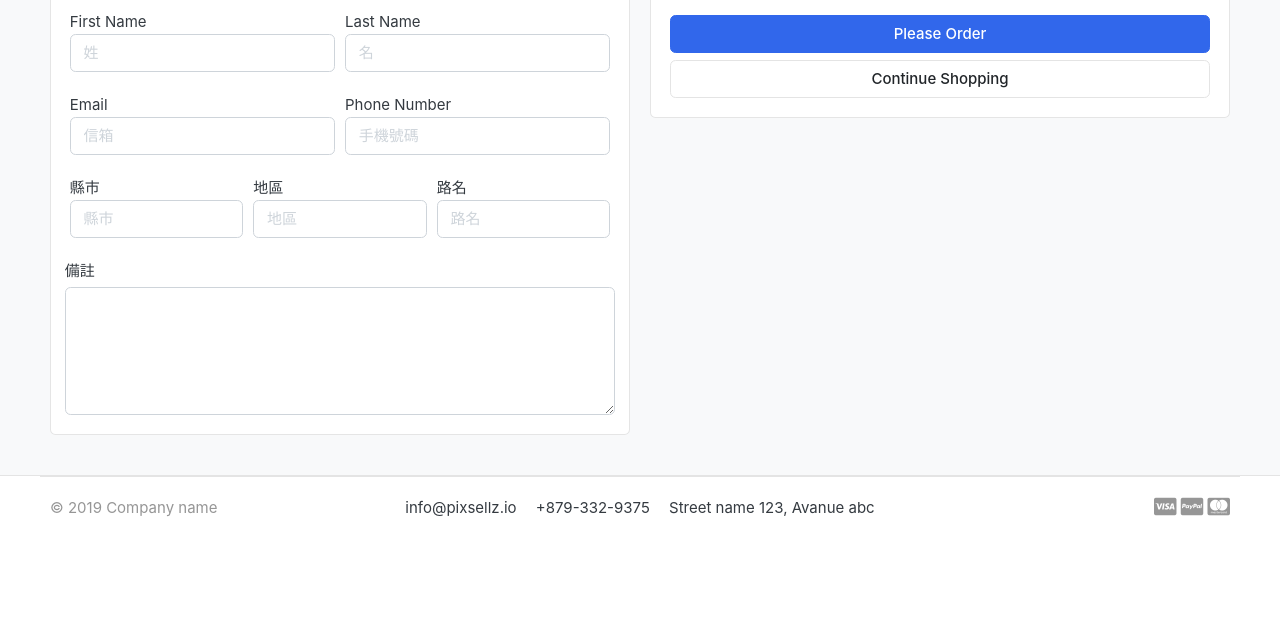
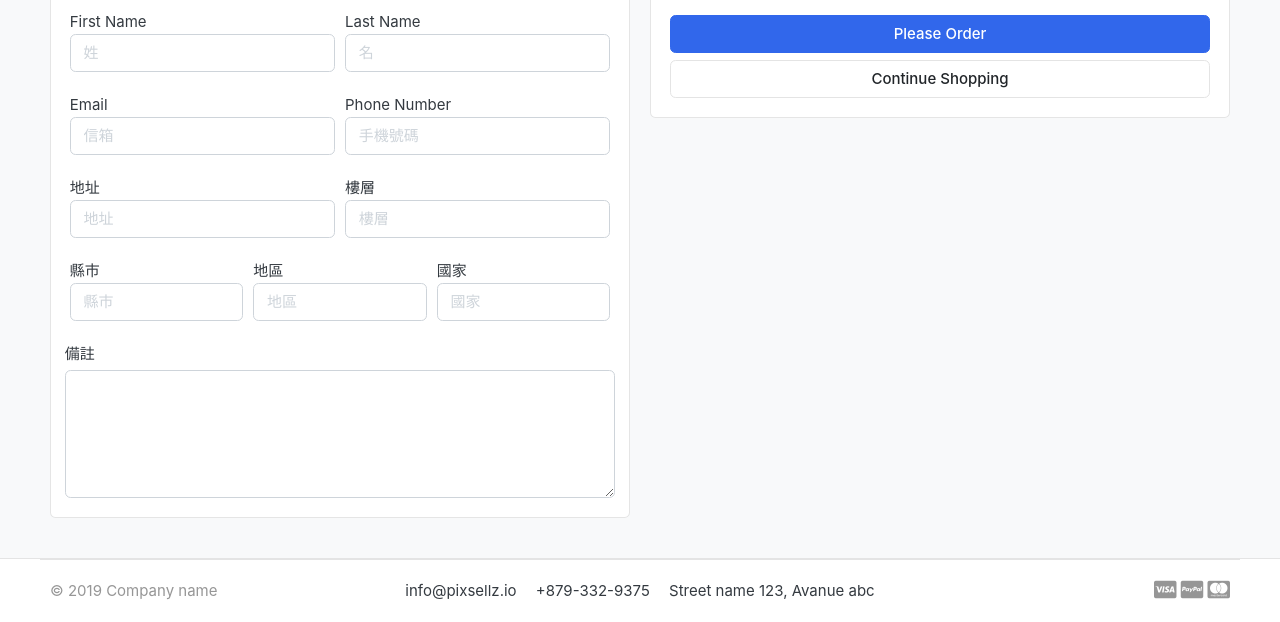
Before and after one commit to zenuie/udemy_django_practice, a Django app: template templates/store/checkout.html in a window 1280 px wide. Shown: the part 218-840 px from the top of the page. Before the commit the page ends 735 px from the top, so only its background shows below. Run offline with Django 3.2, Linux system fonts and the light colour scheme; the template is opened without the code that fills it, so the values that code supplies are empty; some libraries are stand-ins or nearby versions; some web fonts are replaced.

Commit message:
add checkout template

```diff
--- a/templates/store/checkout.html
+++ b/templates/store/checkout.html
@@ -15,7 +15,8 @@
                     <div class="card">
                         <div class="card-body">
                             <h4 class="card-title mb-4">Billing Address</h4>
-                            <form action="" method="POST">
+                            <form action="{% url 'place_order' %}" method="POST">
+                                {% csrf_token %}
                                 <div class="form-row">
                                     <div class="col form-group">
                                         <label>First Name
@@ -25,7 +26,7 @@
                                     </div>
                                     <div class="col form-group">
                                         <label>Last Name
-                                            <input type="text" name="first_name" placeholder="名" class="form-control"
+                                            <input type="text" name="last_name" placeholder="名" class="form-control"
                                                    required>
                                         </label>
                                     </div>
@@ -48,6 +49,22 @@
                                 </div>
                                 <div class="form-row">
                                     <div class="col form-group">
+                                        <label>地址
+                                            <input type="text" name="address_line_1" placeholder="地址"
+                                                   class="form-control"
+                                                   required>
+                                        </label>
+                                    </div>
+                                    <div class="col form-group">
+                                        <label>樓層
+                                            <input type="text" name="address_line_2" placeholder="樓層"
+                                                   class="form-control"
+                                                   required>
+                                        </label>
+                                    </div>
+                                </div>
+                                <div class="form-row">
+                                    <div class="col form-group">
                                         <label>縣市
                                             <input type="text" name="city" placeholder="縣市"
                                                    class="form-control"
@@ -62,8 +79,8 @@
                                         </label>
                                     </div>
                                     <div class="col form-group">
-                                        <label>路名
-                                            <input type="text" name="address_line" placeholder="路名"
+                                        <label>國家
+                                            <input type="text" name="country" placeholder="國家"
                                                    class="form-control"
                                                    required>
                                         </label>
```
